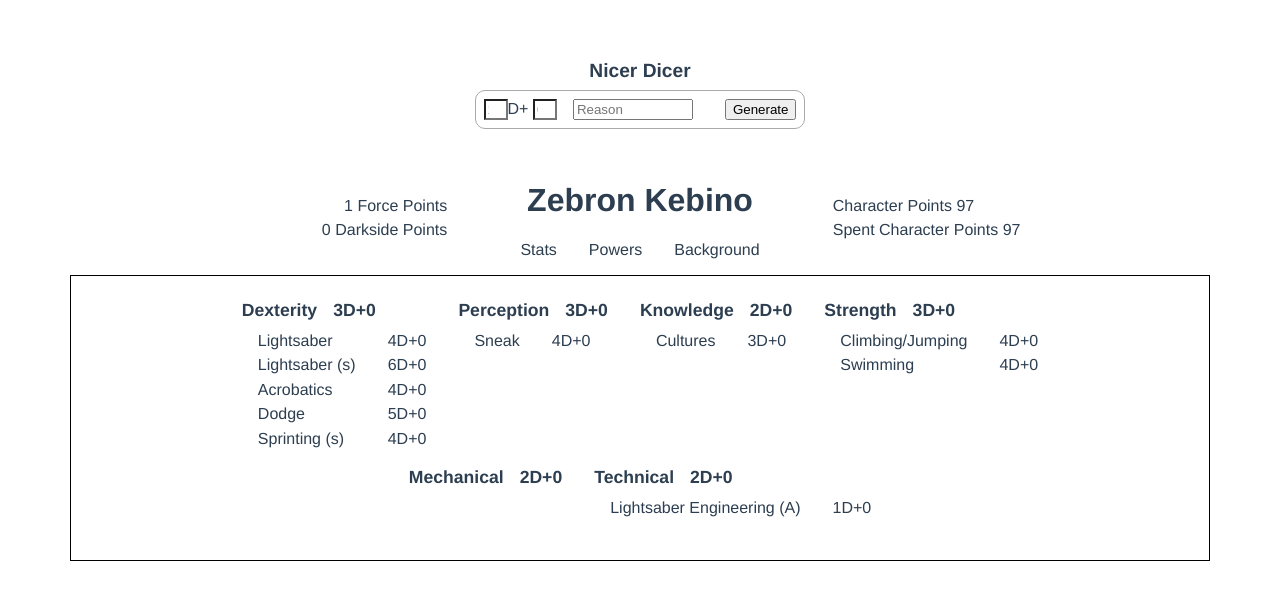
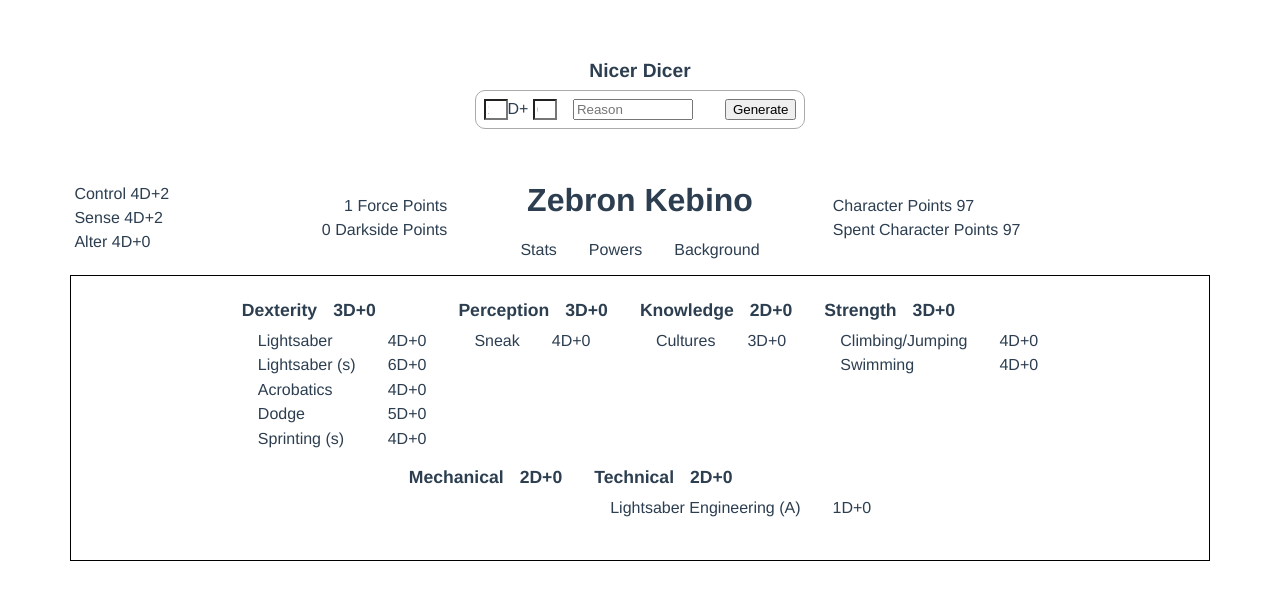
Before and after one commit to darafsa/star-wars-d6, a Vue app: page / in a window 1280 px wide. Shown: the top 600 px of the page. Built offline with nearby package versions, Linux system fonts and the light colour scheme.

Commit message:
Force Point Info

```diff
--- a/src/components/Navbar.vue
+++ b/src/components/Navbar.vue
@@ -1,9 +1,16 @@
 <template>
 	<div class="navbar--container">
 		<div class="nav">
-			<div class="filler right-align">
+			<div class="filler">
+				<div>
+					<p>{{ powers.stats.control.name }} {{ powers.stats.control.dice }}D+{{ powers.stats.control.pips }}</p>
+					<p>{{ powers.stats.sense.name }} {{ powers.stats.sense.dice }}D+{{ powers.stats.sense.pips }}</p>
+					<p>{{ powers.stats.alter.name }} {{ powers.stats.alter.dice }}D+{{ powers.stats.alter.pips }}</p>
+				</div>
+				<div class="right-align">
 					<p>{{ points.force }} Force Points</p>
 					<p>{{ points.darkside }} Darkside Points</p>
+				</div>
 			</div>
 			<div class="main">
 				<h1>{{ data.name }}</h1>
@@ -14,8 +21,10 @@
 				</ul>
 			</div>
 			<div class="filler">
+				<div>
 					<p>Character Points {{ points.character }}</p>
 					<p>Spent Character Points {{ points.spent }}</p>
+				</div>
 			</div>
 		</div>
 		<Stats class="content-item" v-show="data.stats" />
@@ -31,6 +40,7 @@ import Background from "./Zebron Kebino/Background";
 import Powers from "./Zebron Kebino/Powers/Powers";
 
 import { points } from "@/assets/zebron_kebino.js";
+import { powers } from "@/assets/zebron_kebino.js";
 
 export default {
 	components: {
@@ -68,6 +78,7 @@ export default {
 		return {
 			data,
 			points,
+			powers,
 			showStats,
 			showPowers,
 			showBackground,
@@ -114,18 +125,26 @@ export default {
 
 		.filler {
 			display: flex;
+			width: 30%;
+			flex-direction: row;
+			align-items: center;
+			justify-content: space-between;
+
+			div {
+				display: flex;
 				flex-direction: column;
 				align-items: flex-start;
-			justify-content: center;
-			width: 30%;
+				width: max-content;
+				height: max-content;
 
 				p {
-				margin: .2rem;
+					margin: 0.2rem;
+				}
 			}
 		}
 
 		.right-align {
-			align-items: flex-end;
+			align-items: flex-end !important;
 		}
 	}
 }
```
Lines whose indentation alone changed are shown as unchanged.
